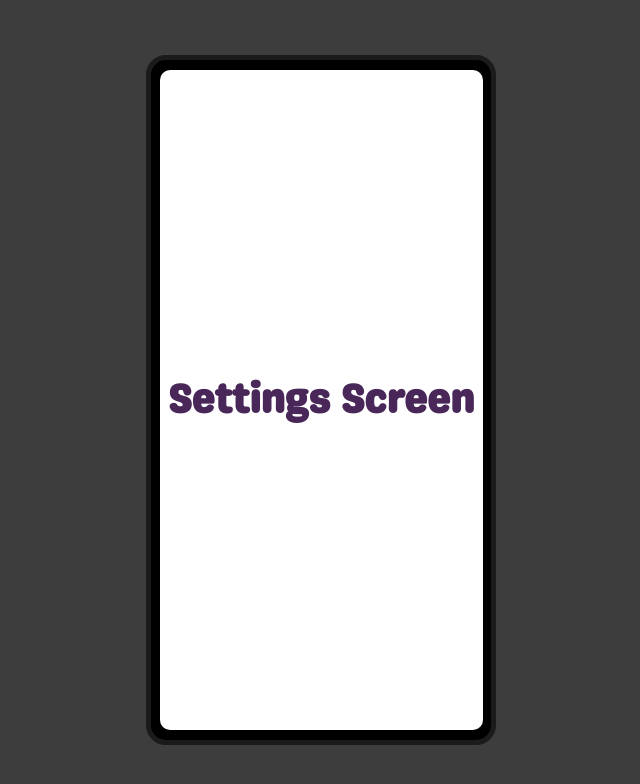
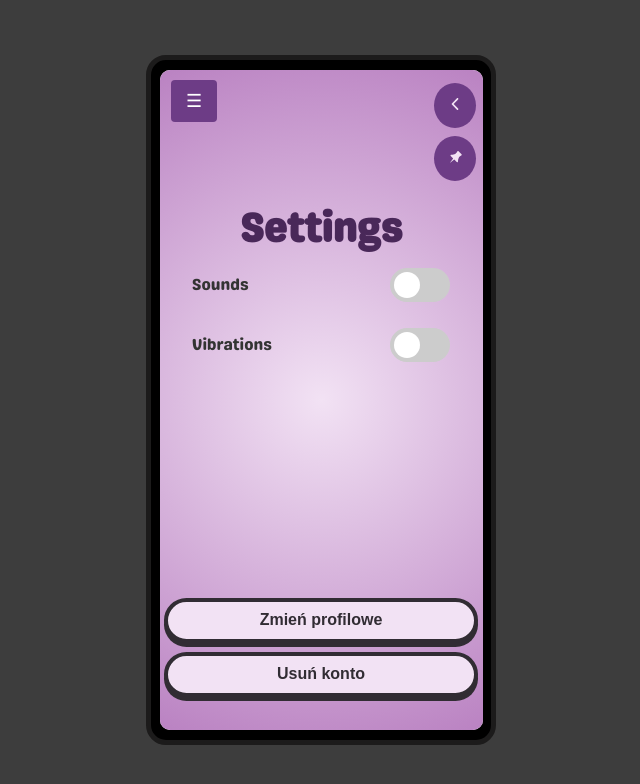
Before and after one commit to DisturbedCherry/TimederMobile, a React (Create React App) app in the folder timedermobile/: page /SettingsScreen in a window 1280 px wide. Shown: the top 784 px of the page, without its empty margins (319-959 px from the left). Built offline with nearby package versions, Linux system fonts and the light colour scheme; the HTML template or start-up script is replaced by a standard one.

Commit message:
Finished temp settings screen

```diff
--- a/timedermobile/src/pages/SettingsScreen/SettingsScreen.css
+++ b/timedermobile/src/pages/SettingsScreen/SettingsScreen.css
@@ -0,0 +1,97 @@
+/* SettingsScreen.css */
+
+.settings-screen {
+  background: rgb(242, 226, 244);
+  background: radial-gradient(circle, rgba(242, 226, 244, 1) 0%, rgba(186, 130, 194, 1) 100%);
+  display: flex;
+  flex-direction: column;
+  justify-content: center;
+  align-items: center;
+  position: relative;
+  height: 100%;
+  width: 100vh;
+}
+
+.switches {
+  width: 80%;
+  height: 25%;
+  margin-top: 5%;
+  margin-bottom: 50%;
+}
+
+.switch-container {
+  display: flex;
+  justify-content: space-between; /* Distribute space between items */
+  align-items: center;
+  margin-bottom: 10%;
+}
+
+.switch-label {
+  font-size: 16px;
+  color: #333;
+}
+
+/* The switch - the box around the slider */
+.switch {
+  position: relative;
+  display: inline-block;
+  width: 60px;
+  height: 34px;
+}
+
+/* Hide default HTML checkbox */
+.switch input {
+  opacity: 0;
+  width: 0;
+  height: 0;
+}
+
+/* The slider */
+.slider {
+  position: absolute;
+  cursor: pointer;
+  top: 0;
+  left: 0;
+  right: 0;
+  bottom: 0;
+  background-color: #ccc;
+  -webkit-transition: .4s;
+  transition: .4s;
+}
+
+.slider:before {
+  position: absolute;
+  content: "";
+  height: 26px;
+  width: 26px;
+  left: 4px;
+  bottom: 4px;
+  background-color: white;
+  -webkit-transition: .4s;
+  transition: .4s;
+}
+
+input:checked + .slider {
+  background-color: #6d3c86;
+}
+
+input:checked + .slider:before {
+  -webkit-transform: translateX(26px);
+  -ms-transform: translateX(26px);
+  transform: translateX(26px);
+}
+
+/* Rounded sliders */
+.slider.round {
+  border-radius: 34px;
+}
+
+.slider.round:before {
+  border-radius: 50%;
+}
+
+.button-container {
+  width: 97%;
+  position: absolute;
+  bottom: 5%;
+}
--- a/timedermobile/src/pages/SettingsScreen/SettingsScreen.js
+++ b/timedermobile/src/pages/SettingsScreen/SettingsScreen.js
@@ -1,7 +1,44 @@
+// SettingsScreen.js
+import React from 'react';
+import './SettingsScreen.css';
+import Sidebar from '../../components/Sidebar';
+import BackButton from '../../components/CornerButton';
+import PinButton from '../../components/PinButton';
+import { IoIosArrowBack } from "react-icons/io";
+import { TiPin } from "react-icons/ti";
+import SmallButton from '../../components/SmallButton'
+
 export default function SettingsScreen() {
+  const handleButtonClick = () => {
+    alert('Button clicked!');
+  };
+
   return (
-    <>
-      <h1>Settings Screen</h1>
-    </>
-  )
+    <div className="settings-screen">
+      <h1>Settings</h1>
+      <BackButton className="back-button" icon={<IoIosArrowBack />} onClick={handleButtonClick}/>
+      <PinButton className="pin-button" icon={<TiPin  />} onClick={handleButtonClick}/>
+      <Sidebar/>
+      <div className='switches'>
+        <div className="switch-container">
+          <span className="switch-label">Sounds</span>
+          <label className="switch">
+            <input type="checkbox"/>
+            <span className="slider round"></span>
+          </label>
+        </div>
+        <div className="switch-container">
+          <span className="switch-label">Vibrations</span>
+          <label className="switch">
+            <input type="checkbox"/>
+            <span className="slider round"></span>
+          </label>
+        </div>
+      </div>
+      <div className='button-container'>
+        <SmallButton text='Zmień profilowe' onClick={handleButtonClick}/>
+        <SmallButton text='Usuń konto' onClick={handleButtonClick}/>
+      </div>
+    </div>
+  );
 }
```
